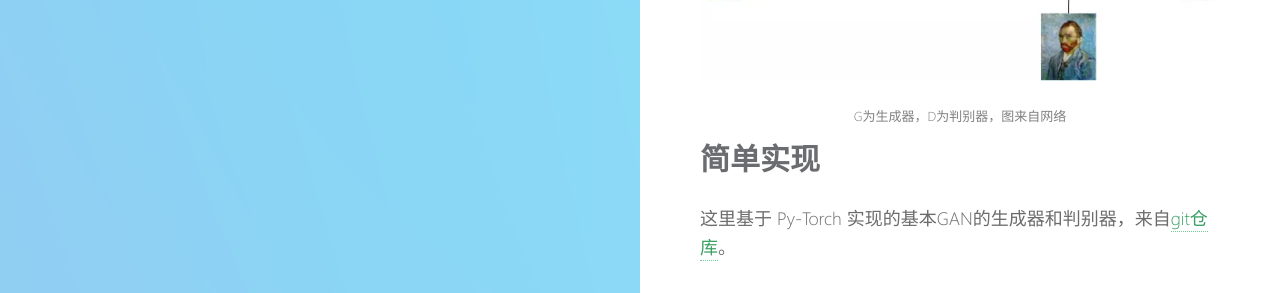
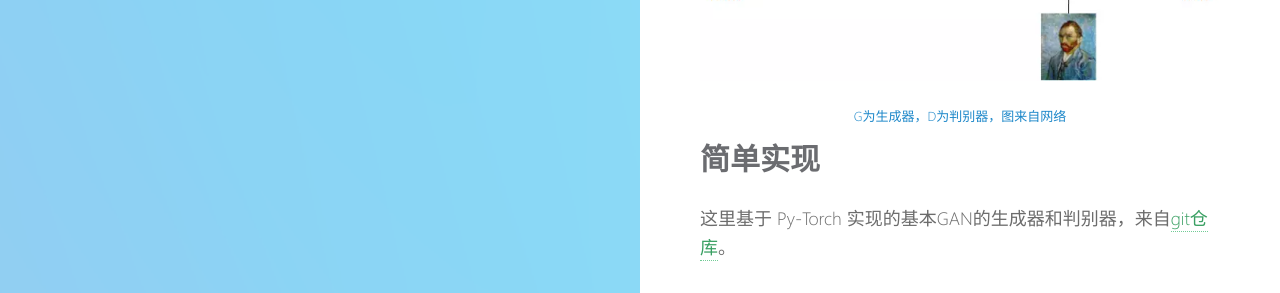
Before and after one commit to ODVV/odvv.github.io, a Jekyll site: the page built from _posts/2019-08-14-GAN-train-tricks.md, in a window 1280 px wide. Shown: the part 1548-1841 px from the top of the page. Built offline with Jekyll 4.4.1, drawn with Linux system fonts in a browser that asks for light colours.

Commit message:
fix bug of last post

```diff
--- a/_posts/2019-08-14-GAN-train-tricks.md
+++ b/_posts/2019-08-14-GAN-train-tricks.md
@@ -26,7 +26,7 @@ Yann LeCun 认为 GAN 很可能会给深度学习模型带来新的重大突破
 
 ![](/images/posts/2019-08-14-2.jpg)
 
-<center><font color='gray' size=2>G为生成器，D为判别器，图来自网络</font></center>
+<center><font size="2" color="#1c87c9">G为生成器，D为判别器，图来自网络</font></center>
 
 ## 简单实现
 这里基于 Py-Torch 实现的基本GAN的生成器和判别器，来自[git仓库](https://github.com/eriklindernoren/PyTorch-GAN/blob/master/implementations/gan/gan.py)。
```
